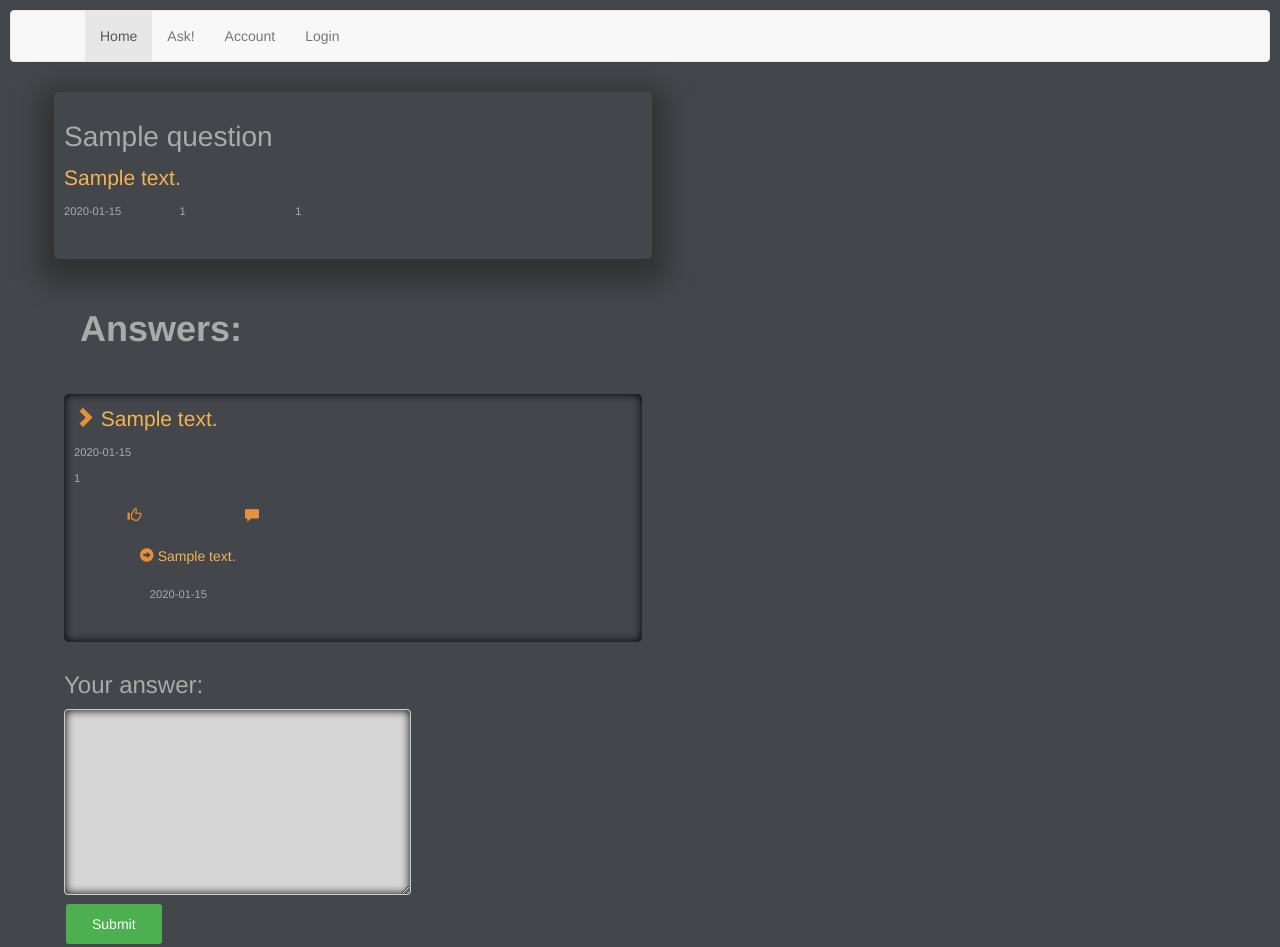
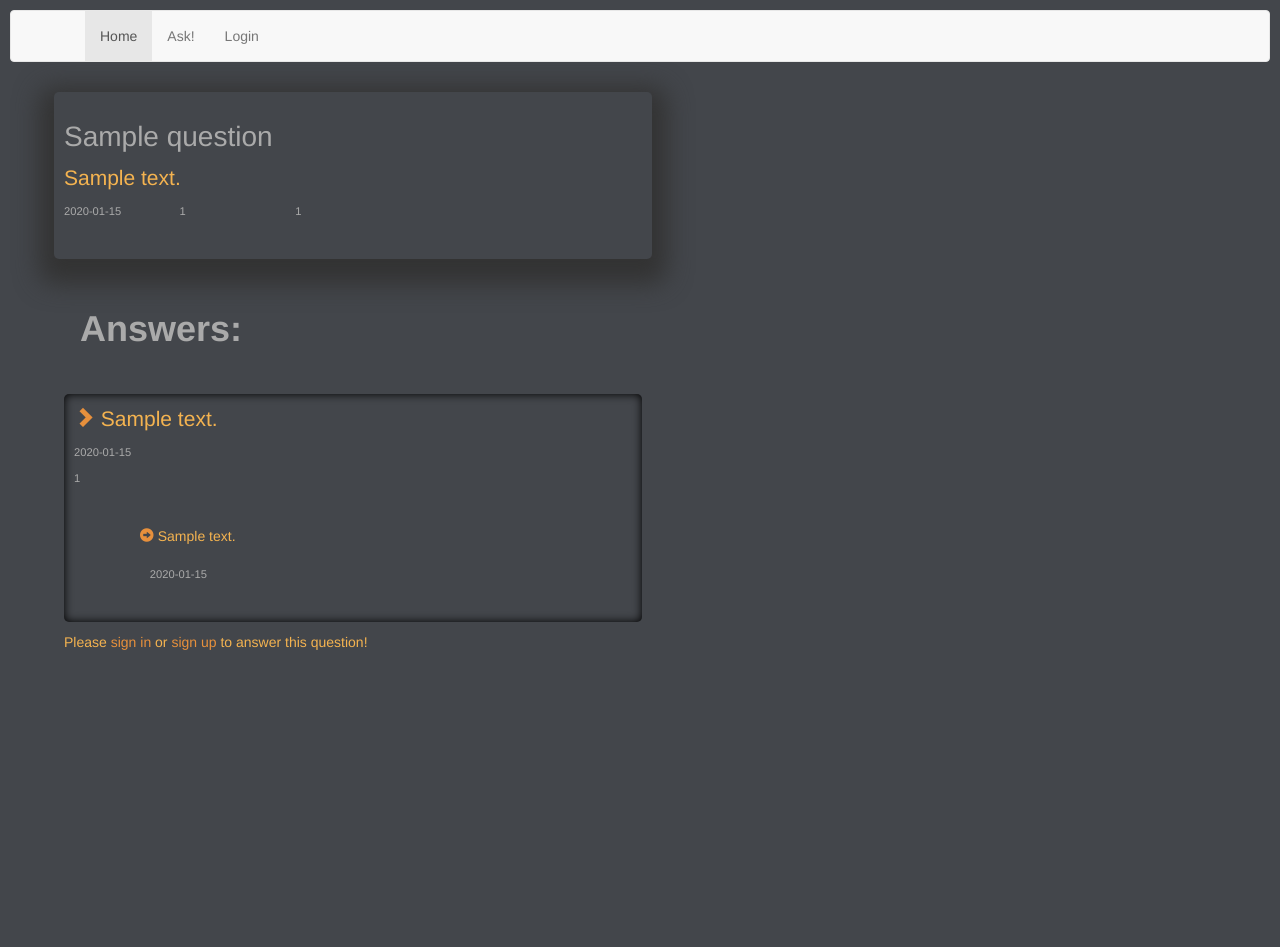
Before and after one commit to Tomporino/askm8remix, a Flask app: template templates/question.html in a window 1280 px wide. Shown: the top 947 px of the page. After the commit the page ends 650 px from the top, so only its background shows below. Run offline with Flask 2, Linux system fonts and the light colour scheme; the template is opened without the code that fills it: most values are stand-ins (such as "Sample title", 1, 10 or a date in 2020); some libraries are stand-ins or nearby versions.

Commit message:
account on navbar

```diff
--- a/templates/includes/navbar.html
+++ b/templates/includes/navbar.html
@@ -15,8 +15,8 @@
             <ul class="nav navbar-nav">
                 <li class="active"><a href="/">Home</a></li>
                 <li><a href="{{ url_for('add_question') }}">Ask!</a></li>
-                <li><a href="/">Account</a></li>
                 {% if session %}
+                    <li><a href="{{ url_for('user_page', username=session.username) }}">Account</a></li>
                     <li><a href="{{ url_for('logout') }}">Logout</a></li>
                 {% else %}
                     <li><a href="{{ url_for('login') }}">Login</a></li>
--- a/templates/question.html
+++ b/templates/question.html
@@ -42,11 +42,13 @@
                                         </div>
                                         <div class="sub_data"><p>{{ answer.vote_number }}</p></div>
                                         <div class="answer_buttons">
+                                            {% if session %}
                                             <a href="{{ url_for('voteup_answer', answer_id=answer.id) }}"><div><i class="glyphicon glyphicon-thumbs-up"></i></div></a>
                                             <a href="{{ url_for('add_comment_to_answer', answer_id=answer.id) }}"><div><i class="glyphicon glyphicon-comment"></i></div></a>
                                             {% if session.id == answer.user_id %}
                                                 <a href="{{ url_for('edit_answer', answer_id=answer.id) }}"><div><i class="glyphicon glyphicon-pencil"></i></div></a>
                                                 <a href="{{ url_for('delete_answer', answer_id=answer.id) }}" onclick="return confirm('Are you sure you want to delete this item?');"><div><i class="glyphicon glyphicon-trash"></i></div></a>
+                                            {% endif %}
                                             {% endif %}
                                         </div>
                                     </div>
@@ -73,6 +75,7 @@
                                     </div>
                                 </div>
                             {% endfor %}
+                        {% if session %}
                             <div class="answer-message">
                                 <form name="question" method="post" enctype="multipart/form-data">
                                     <div><h3>Your answer:</h3></div>
@@ -86,6 +89,9 @@
                                     {#</div>#}
                                 </form>
                             </div>
+                        {% else %}
+                            <p>Please <a href="{{ url_for('login') }}">sign in</a> or <a href="{{ url_for('register') }}">sign up</a> to answer this question!</p>
+                        {% endif %}
                         </div>
                     </div>
                 </div>
```
